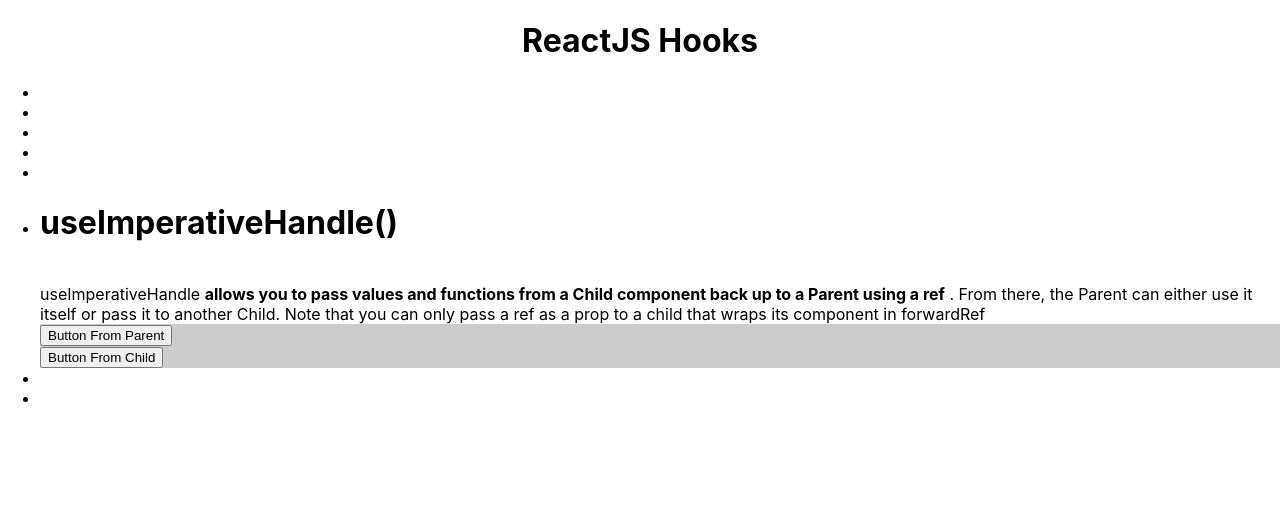
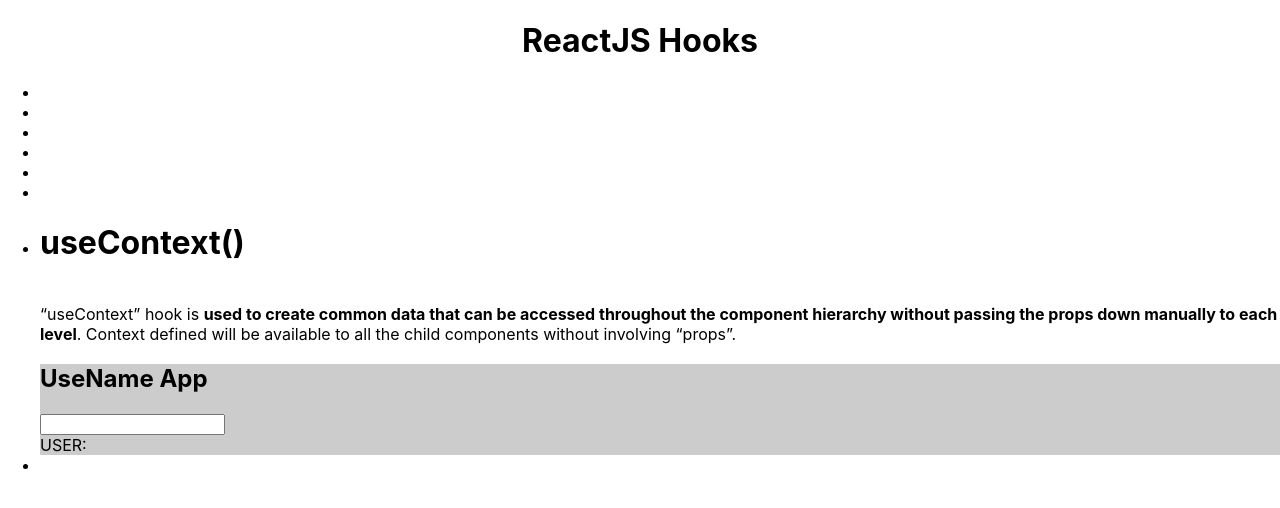
Before and after one commit to nchathu2014/archi-reactjs-final, a React (Create React App) app: page / in a window 1280 px wide. Shown: the top 508 px of the page. Built offline with nearby package versions, Linux system fonts and the light colour scheme.

Commit message:
Completed useContext

```diff
--- a/src/App.js
+++ b/src/App.js
@@ -5,6 +5,7 @@
 import UseRefDemo from "./useRef/UseRefDemo";
 import UseLayoutEffect from "./useLayoutEffect/UseLayoutEffect";
 import UseImerativeHandle from "./useImerativeHandle/UseImerativeHandle";
+import UseContext from "./useContext/UseContext";
 
 function App() {
   return (
@@ -60,7 +61,7 @@
           <UseLayoutEffect /> */}
         </li>
         <li>
-          <h1>useImperativeHandle()</h1>
+          {/*  <h1>useImperativeHandle()</h1>
           <br />
           useImperativeHandle{" "}
           <b>
@@ -70,9 +71,21 @@
           . From there, the Parent can either use it itself or pass it to
           another Child. Note that you can only pass a ref as a prop to a child
           that wraps its component in forwardRef
-          <UseImerativeHandle />
+          <UseImerativeHandle /> */}
         </li>
-        <li></li>
+        <li>
+          <h1>useContext()</h1>
+          <br />
+          “useContext” hook is{" "}
+          <b>
+            used to create common data that can be accessed throughout the
+            component hierarchy without passing the props down manually to each
+            level
+          </b>
+          . Context defined will be available to all the child components
+          without involving “props”.
+          <UseContext />
+        </li>
         <li></li>
       </ul>
     </div>
--- /dev/null
+++ b/src/useContext/Login.js
@@ -0,0 +1,14 @@
+import React, { useContext } from "react";
+import { AppContext } from "./UseContext";
+
+export default function Login() {
+  const { setUserName } = useContext(AppContext);
+  return (
+    <div>
+      <input
+        type="text"
+        onChange={(event) => setUserName(event.target.value)}
+      />
+    </div>
+  );
+}
--- /dev/null
+++ b/src/useContext/UseContext.js
@@ -0,0 +1,18 @@
+import React, { useState, createContext } from "react";
+import Login from "./Login";
+import User from "./User";
+
+export const AppContext = createContext(null);
+
+export default function UseContext() {
+  const [username, setUserName] = useState("");
+  return (
+    <div style={{ background: "#ccc" }}>
+      <h2>UseName App</h2>
+      <AppContext.Provider value={{ username, setUserName }}>
+        <Login />
+        <User />
+      </AppContext.Provider>
+    </div>
+  );
+}
--- /dev/null
+++ b/src/useContext/User.js
@@ -0,0 +1,7 @@
+import React, { useContext } from "react";
+import { AppContext } from "./UseContext";
+
+export default function User() {
+  const { username } = useContext(AppContext);
+  return <div>USER: {username}</div>;
+}
```
Also changed, not shown: 1 other file (tests, documents, lock files or other folders).
